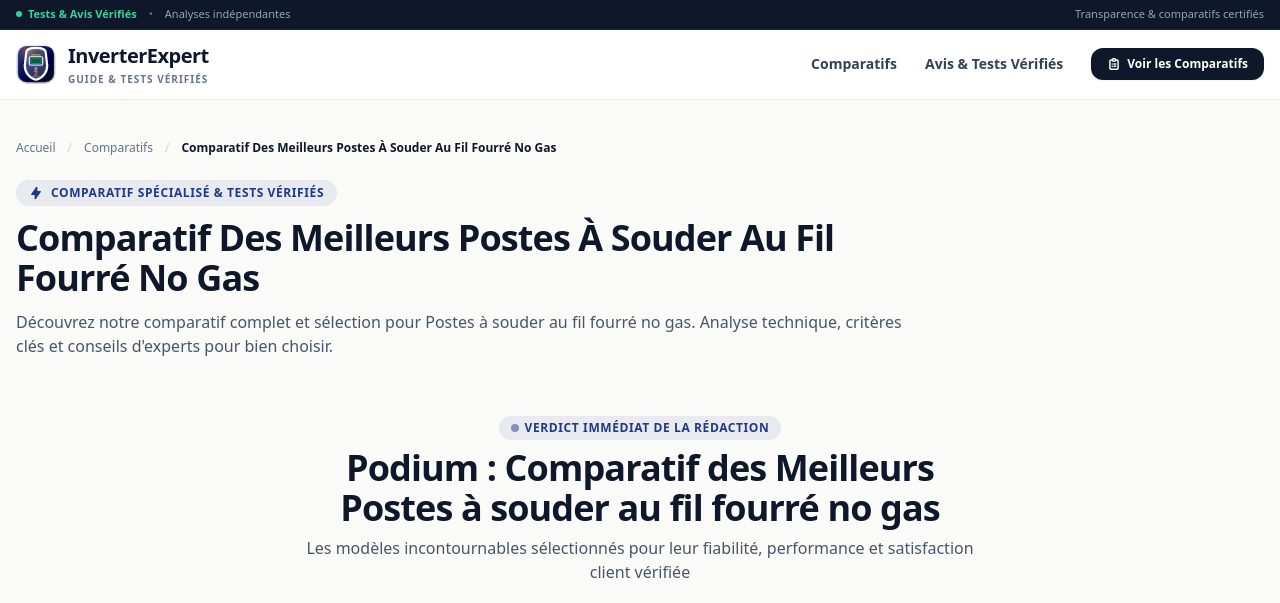
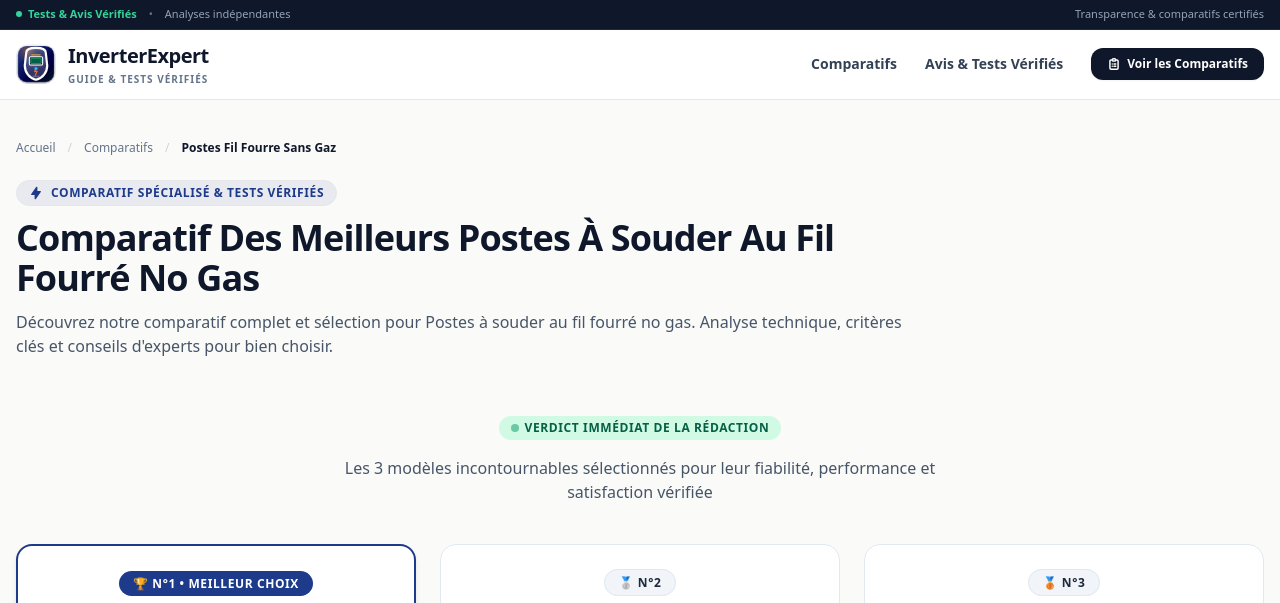
Before and after one commit to rantrent-todit/meilleur-poste-a-souder-inverter, an Astro site: page /comparatifs/postes-fil-fourre-sans-gaz in a window 1280 px wide. Shown: the top 603 px of the page. Built offline with nearby package versions, Linux system fonts and the light colour scheme; Astro itself is replaced by a stand-in of ours.

Commit message:
fix(seo): suppression du doublon de titre H1 / podium sur les pages comparatives

```diff
--- a/src/components/BlocVerdictTop3.astro
+++ b/src/components/BlocVerdictTop3.astro
@@ -20,8 +20,8 @@ interface Props {
 
 const {
   produits = [],
-  titre = "Le Podium : Les 3 Modèles Recommandés par la Rédaction",
-  sousTitre = "Pour ceux qui veulent faire le bon choix immédiatement sans hésiter"
+  titre,
+  sousTitre = "Les 3 modèles incontournables sélectionnés pour leur fiabilité, performance et satisfaction vérifiée"
 } = Astro.props;
 
 const top3 = produits.slice(0, 3);
@@ -35,16 +35,20 @@ const third = top3[2] || top3[0];
 <section class="my-14">
   <!-- En-tête de section centré -->
   <div class="text-center max-w-2xl mx-auto mb-8 sm:mb-10">
-    <span class="inline-flex items-center gap-1.5 px-3 py-1 rounded-full text-xs font-black uppercase tracking-wider bg-brand-light text-brand mb-2">
-      <span class="w-2 h-2 rounded-full bg-brand animate-pulse"></span>
+    <span class="inline-flex items-center gap-1.5 px-3 py-1 rounded-full text-xs font-black uppercase tracking-wider bg-emerald-100 text-emerald-800 mb-2">
+      <span class="w-2 h-2 rounded-full bg-emerald-600 animate-pulse"></span>
       Verdict Immédiat de la Rédaction
     </span>
+    {titre && (
       <h2 class="text-2xl sm:text-3xl md:text-4xl font-black text-slate-900 tracking-tight !my-0">
         {titre}
       </h2>
+    )}
+    {sousTitre && (
       <p class="text-slate-600 text-sm sm:text-base mt-2">
         {sousTitre}
       </p>
+    )}
   </div>
 
   <!-- Grille épurée 3 colonnes -->
--- a/src/pages/comparatifs/[slug].astro
+++ b/src/pages/comparatifs/[slug].astro
@@ -16,9 +16,7 @@ export async function getStaticPaths() {
   // 1. Ajouter toutes les catégories déclarées dans content/categories
   for (const cat of categoryContent) {
     const slug = cat.id;
-    const name = cat.data.titre_h1 || (cat.data.titre_seo
-      ? cat.data.titre_seo.replace(/^Meilleurs?\s+(modèles\s+)?/i, '').split(':')[0].trim()
-      : formatCategoryLabel(cat.id));
+    const name = formatCategoryLabel(cat.id);
 
     pathsMap.set(slug, {
       slug,
@@ -197,8 +195,7 @@ const itemListJsonLd = top3Products.length > 0 ? {
   {top3Products.length >= 2 && (
     <BlocVerdictTop3
       produits={top3Products}
-      titre={`Podium : ${categoryName}`}
-      sousTitre="Les modèles incontournables sélectionnés pour leur fiabilité, performance et satisfaction client vérifiée"
+      sousTitre="Les 3 modèles incontournables sélectionnés pour leur fiabilité, performance et satisfaction vérifiée"
     />
   )}
 
```
Lines whose indentation alone changed are shown as unchanged.
